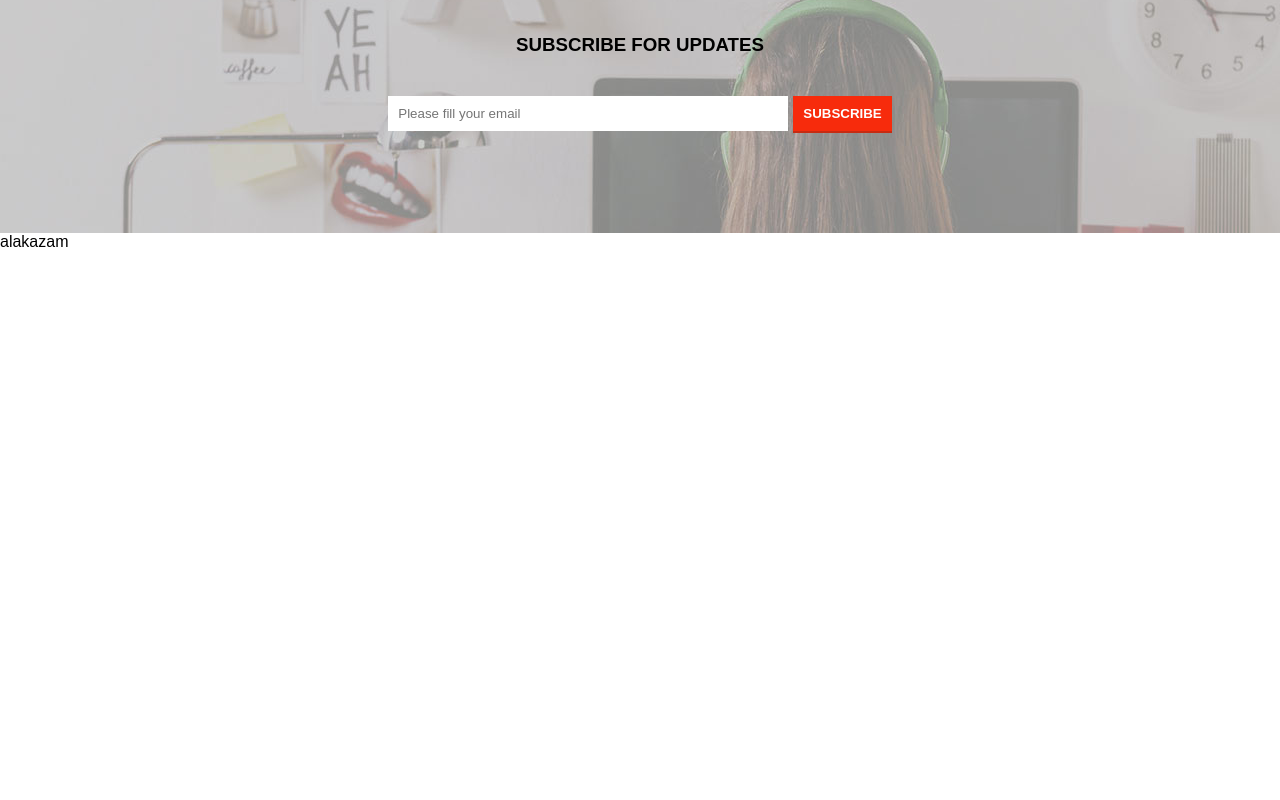
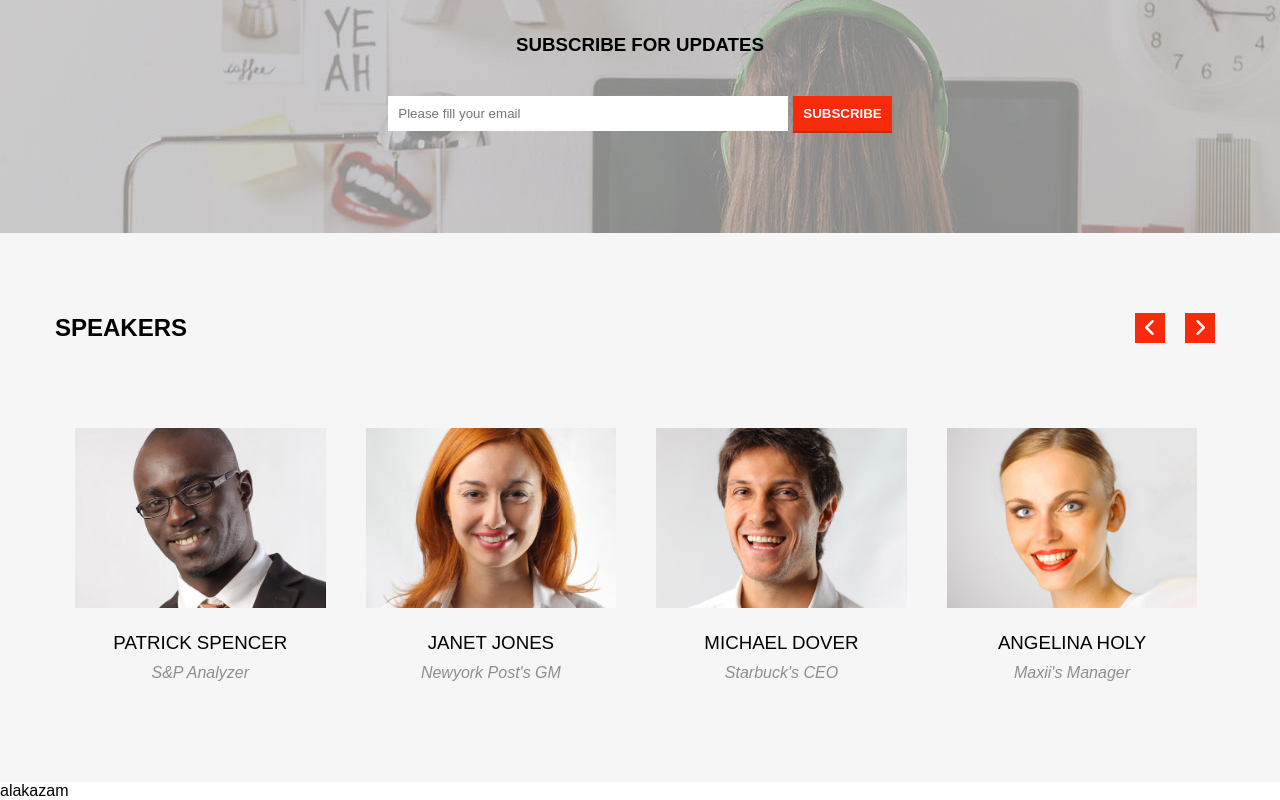
Before and after one commit to FrancescoSangalli89/proj-html-vuejs, a Vue app: page / in a window 1280 px wide. Shown: the part 1269-2069 px from the top of the page. Before the commit the page ends 1520 px from the top, so only its background shows below. Built offline with nearby package versions, Linux system fonts and the light colour scheme.

Commit message:
finish section MySpeakers

```diff
--- a/src/components/main/MyMain.vue
+++ b/src/components/main/MyMain.vue
@@ -1,7 +1,8 @@
 <template>
     <main>
-        <MyAboutUs/>
+        <MyAboutUs />
         <MyUpdates />
+        <MySpeaker />
     </main>
 </template>
 
@@ -9,12 +10,14 @@
 
     import MyAboutUs from '../main/MyAboutUs.vue';
     import MyUpdates from '../main/MyUpdates.vue';
+    import MySpeaker from '../main/MySpeaker.vue';
 
 export default {
     name: 'MyMain',
     components: {
         MyAboutUs,
-        MyUpdates
+        MyUpdates,
+        MySpeaker
     }
 }
 </script>
--- /dev/null
+++ b/src/components/main/MySpeaker.vue
@@ -0,0 +1,122 @@
+<template>
+    <section class="speakersSection">
+        <div class="container">
+            <div class="speakersTop d-flex">
+                <h2>SPEAKERS</h2>
+                <div>
+                    <button class="left">
+                        <i class="fa-solid fa-angle-left"></i>
+                    </button>
+                    <button class="right">
+                        <i class="fa-solid fa-angle-right"></i>
+                    </button>
+                </div>
+            </div>
+            <div class="speakerCards d-flex">
+                <div v-for="(speaker, index) in speakers" :key="index" class="card">
+                    <img :src="speaker.image" :alt="speaker.name + ' image'">
+                    <h3>{{speaker.name}}</h3>
+                    <div>{{speaker.position}}</div>
+                </div>
+            </div>
+        </div>
+    </section>
+</template>
+
+<script>
+export default {
+    name: 'MySpeaker',
+    data() {
+        return {
+            speakers: [
+                {
+                    image: require('../../assets/images/speaker-6.jpg'),
+                    name: 'PATRICK SPENCER',
+                    position: 'S&P Analyzer'
+                },
+                {
+                    image: require('../../assets/images/speaker-5.jpg'),
+                    name: 'JANET JONES',
+                    position: "Newyork Post's GM"
+                },
+                {
+                    image: require('../../assets/images/speaker-4.jpg'),
+                    name: 'MICHAEL DOVER',
+                    position: "Starbuck's CEO"
+                },
+                {
+                    image: require('../../assets/images/speaker-3.jpg'),
+                    name: 'ANGELINA HOLY',
+                    position: "Maxii's Manager"
+                },
+                {
+                    image: require('../../assets/images/speaker-2.jpg'),
+                    name: 'CHARLIE BROWN',
+                    position: "Maxii's CEO"
+                },
+                {
+                    image: require('../../assets/images/speaker-8.jpg'),
+                    name: 'PIPERITA PATTY',
+                    position: "Pizzeria bella Napoli owner"
+                },
+                {
+                    image: require('../../assets/images/speaker-7.jpg'),
+                    name: 'MAGO MERLINO',
+                    position: "knight of the round"
+                },
+                {
+                    image: require('../../assets/images/speaker-1.jpg'),
+                    name: 'GODZILLA',
+                    position: "Japanise Dragon"
+                }
+            ]
+        }
+    }
+}
+</script>
+
+<style scoped lang="scss">
+    @import '../../assets/styles/vars.scss';
+
+    .speakersSection {
+        background-color: $section-background;
+        padding: 80px 0;
+        .speakersTop {
+            justify-content: space-between;
+            align-items: center;
+            margin-bottom: 65px;
+            button {
+                height: 30px;
+                width: 30px;
+                color: #fff;
+                background-color: $primary-color;
+                border: none;
+                margin: 0 10px;
+                font-size: 20px;
+                cursor: pointer;
+            }
+        }
+        .speakerCards {
+            justify-content: space-between;
+            overflow: scroll;
+            .card {
+                text-align: center;
+                width: 25%;
+                margin: 20px;
+                img {
+                    height: 180px;
+                    margin-bottom: 20px;
+                }
+                h3 {
+                    font-weight: 500;
+                    margin-bottom: 10px;
+                }
+                div {
+                    color: $text-color;
+                    font-style: italic;
+                }
+            }
+        }
+    }
+
+</style>
```
